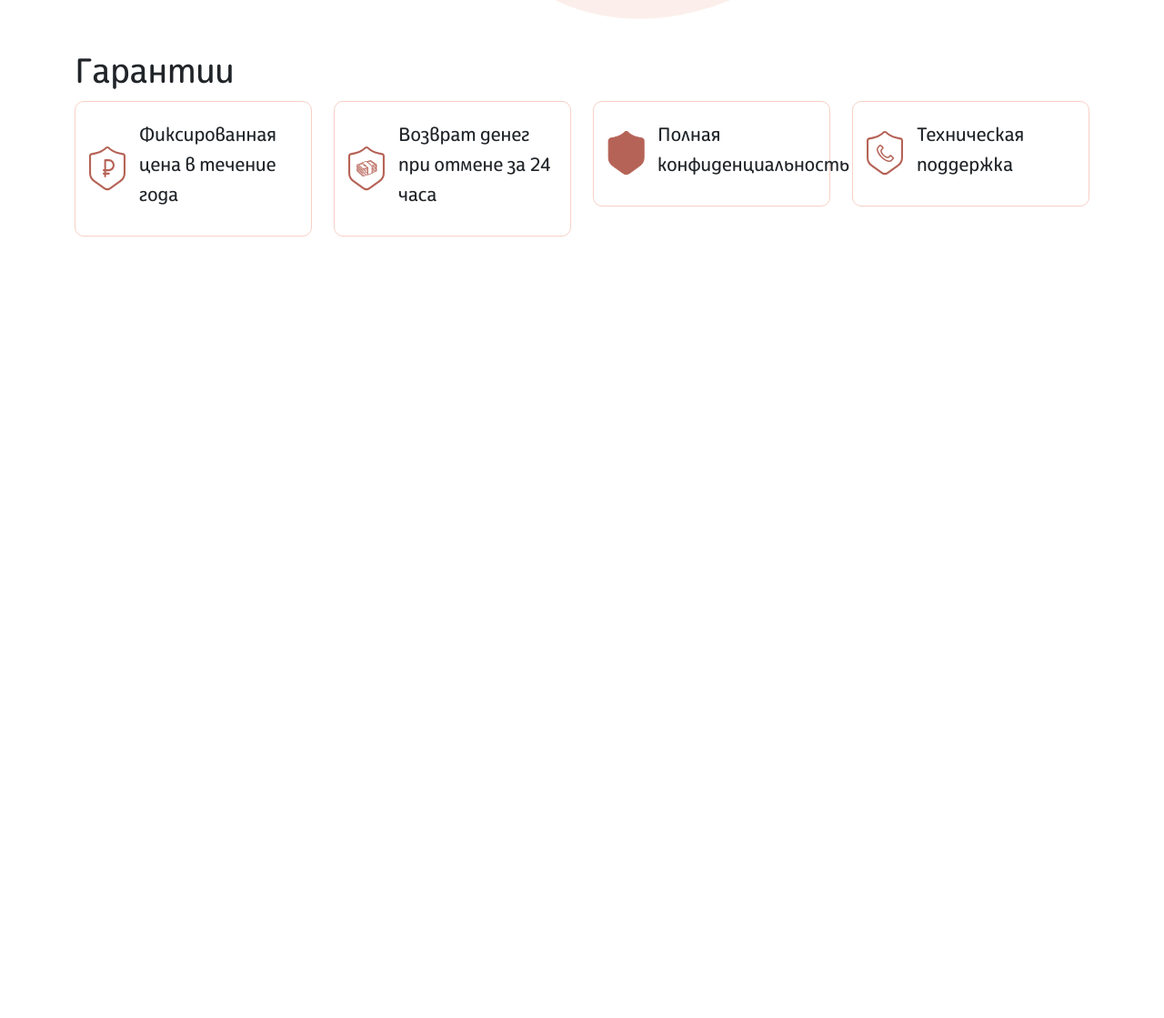
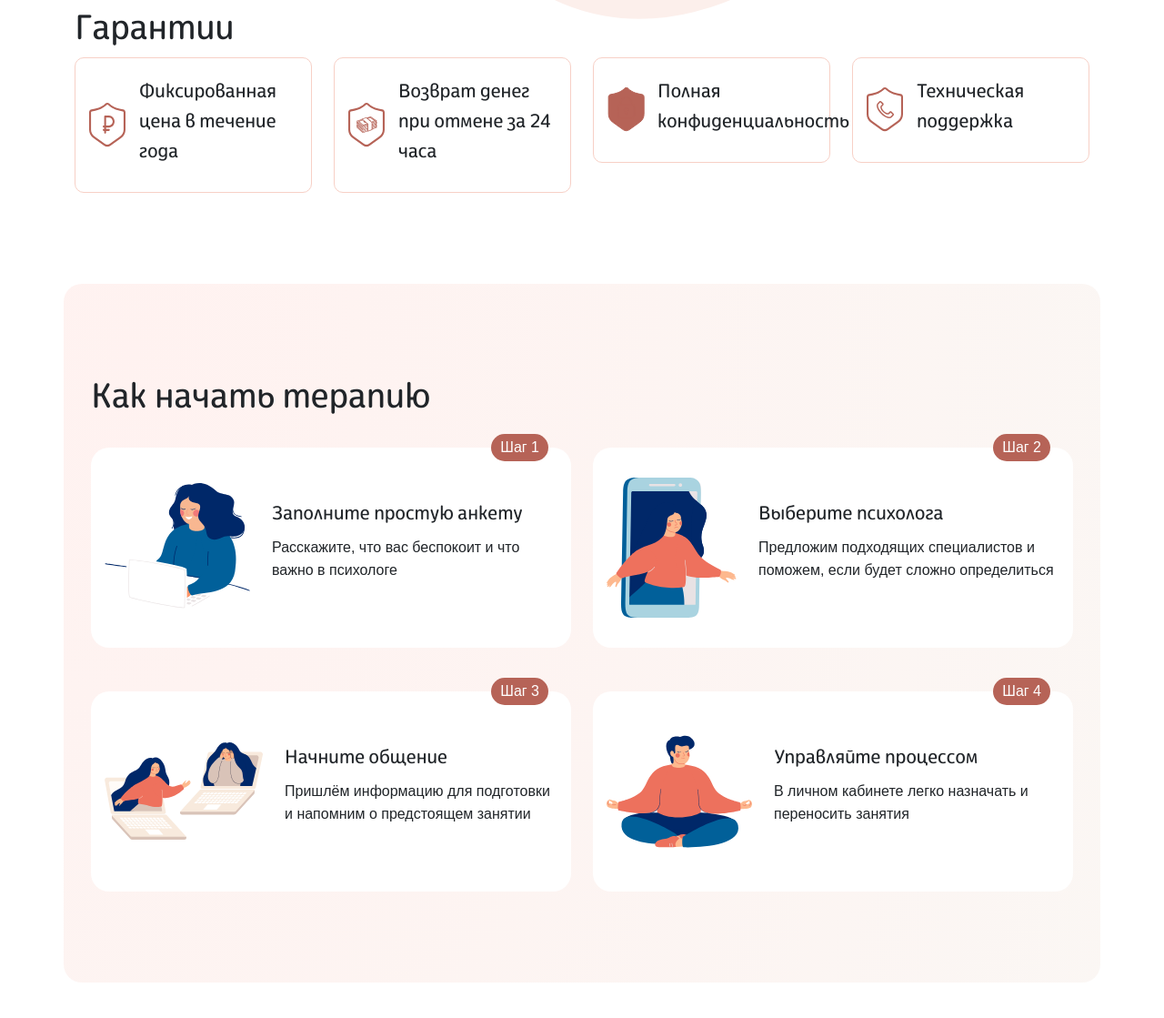
Before and after one commit to kunilovsky/old-del, a plain HTML site: page index.html in a window 1280 px wide. Shown: the part 4147-5266 px from the top of the page at 91% size. Before the commit the page ends 4447 px from the top, so only its background shows below. Drawn offline with Linux system fonts and the light colour scheme; a web font is replaced by a local one.

Commit message:
Section Info Step - Desktop

```diff
--- a/assets/style/sass/_section.sass
+++ b/assets/style/sass/_section.sass
@@ -20,6 +20,15 @@ section
     font-family: 'Ossem-Rounded', sans-serif
     &:hover
         color: $red
+.bg-lightred
+    background: radial-gradient(117.23% 267.04% at 6.61% 9.89%, rgba(255, 190, 181, 0.2) 0%, rgba(232, 217, 202, 0.2) 100%)
+    backdrop-filter: blur(65px)
+    border-radius: 20px
+    padding: 100px 30px
+.bg-white-radius
+    background: $white
+    border-radius: 20px
+    padding: 15px
 
 /* Стортовая секция (без авторизации) */
 .start
@@ -195,3 +204,16 @@ section
         &__img
             max-width: 40px
             margin-right: 15px
+/* Секция Как начать терапию */
+.info
+    &__element
+        min-height: 220px
+        &__step
+            position: absolute
+            top: -15px
+            right: 25px
+            left: auto
+            background: $red
+            color: $white
+            padding: 3px 10px
+            border-radius: 100px
--- a/index.html
+++ b/index.html
@@ -338,7 +338,7 @@
                     </h2>
                 </div>
                 <div id="psy-slide" class="carousel carousel-dark slide" data-bs-ride="carousel">
-                    <div class="carousel-inner pb-5">
+                    <div class="carousel-inner">
                         <div class="carousel-item active">
                             <div class="row">
                                 <div class="col-lg-4">
@@ -713,6 +713,89 @@
                 </div>
             </div>
         </section>
+        <section>
+            <div class="container bg-lightred">
+                <div class="row">
+                    <h2>
+                        Как начать терапию
+                    </h2>
+                </div>
+                <div class="row mt-4">
+                    <div class="col-lg-6">
+                        <div class="info__element bg-white-radius d-flex align-items-center position-relative">
+                            <div class="info__element__img">
+                                <img class="me-4" src="assets/img/img-element-1.svg" alt="">
+                            </div>
+                            <div class="info__element__text">
+                                <h5>
+                                    Заполните простую анкету
+                                </h5>
+                                <p>
+                                    Расскажите, что вас беспокоит и что важно в психологе
+                                </p>
+                            </div>
+                            <span class="info__element__step">
+                                Шаг 1
+                            </span>
+                        </div>
+                    </div>
+                    <div class="col-lg-6">
+                        <div class="info__element bg-white-radius d-flex align-items-center position-relative">
+                            <div class="info__element__img">
+                                <img class="me-4" src="assets/img/img-element-2.svg" alt="">
+                            </div>
+                            <div class="info__element__text">
+                                <h5>
+                                    Выберите психолога
+                                </h5>
+                                <p>
+                                    Предложим подходящих специалистов и поможем, если будет сложно определиться
+                                </p>
+                            </div>
+                            <span class="info__element__step">
+                                Шаг 2
+                            </span>
+                        </div>
+                    </div>
+                    <div class="col-lg-6 mt-5">
+                        <div class="info__element bg-white-radius d-flex align-items-center position-relative">
+                            <div class="info__element__img">
+                                <img class="me-4" src="assets/img/img-element-3.svg" alt="">
+                            </div>
+                            <div class="info__element__text">
+                                <h5>
+                                    Начните общение
+                                </h5>
+                                <p>
+                                    Пришлём информацию для подготовки и напомним о предстоящем занятии
+                                </p>
+                            </div>
+                            <span class="info__element__step">
+                                Шаг 3
+                            </span>
+                        </div>
+                    </div>
+                    <div class="col-lg-6 mt-5">
+                        <div class="info__element bg-white-radius d-flex align-items-center position-relative">
+                            <div class="info__element__img">
+                                <img class="me-4" src="assets/img/img-element-4.svg" alt="">
+                            </div>
+                            <div class="info__element__text">
+                                <h5>
+                                    Управляйте процессом
+                                </h5>
+                                <p>
+                                    В личном кабинете легко назначать и переносить занятия
+                                </p>
+                            </div>
+                            <span class="info__element__step">
+                                Шаг 4
+                            </span>
+                        </div>
+                    </div>
+                </div>
+            </div>
+        </section>
     </main>
     <!-- /Main -->
 
```
Also changed, not shown: assets/img/img-element-1.svg (added), assets/img/img-element-2.svg (added), assets/img/img-element-3.svg (added), assets/img/img-element-4.svg (added), assets/style/style.css, 1 other file.
